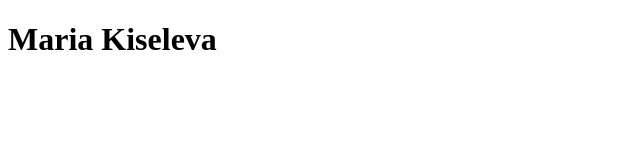
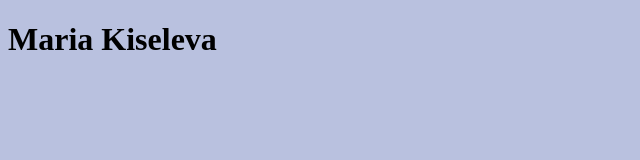
Before and after one commit to Marisse-here/rsschool-cv, a plain HTML site: page index.html in a window 1280 px wide. Shown: the whole page, without its empty margins (0-640 px from the left). Drawn offline with Linux system fonts and the light colour scheme.

Commit message:
feat: add background colour

```diff
--- a/index.html
+++ b/index.html
@@ -1,5 +1,6 @@
 <!DOCTYPE html>
 <html>
+    <head><link rel="stylesheet"href="style.css" /></head>
     <body>
         <h1>Maria Kiseleva</h1>
     </body>
--- a/style.css
+++ b/style.css
@@ -1,3 +1,3 @@
 html {
-    background-color: #00539F;
+    background-color: #b9c1df;
 }
```
